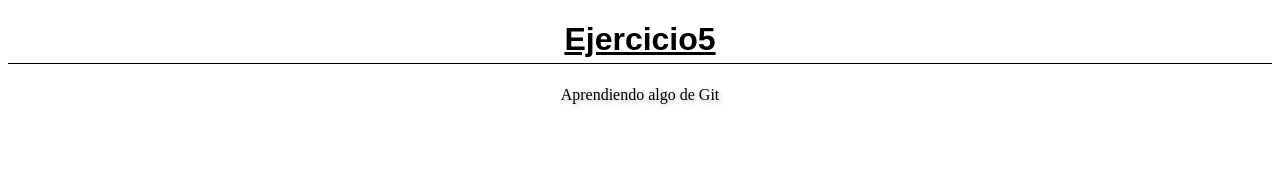
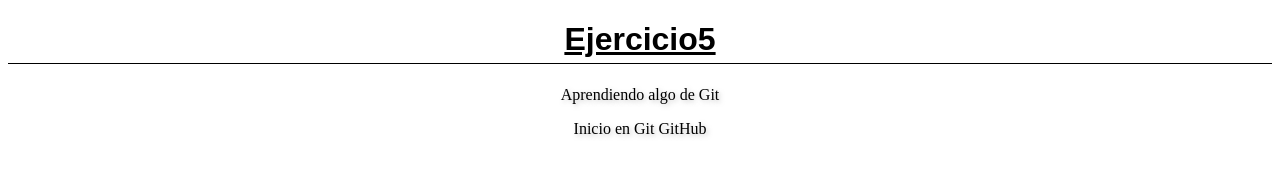
Before and after one commit to CelinaNSouza/ejercicio6, a plain HTML site: page index.html in a window 1280 px wide. Drawn offline with Linux system fonts and the light colour scheme.

Commit message:
Alteraciones en Git

```diff
--- a/index.html
+++ b/index.html
@@ -9,5 +9,6 @@
 <body>
     <h1>Ejercicio5</h1>
     <p>Aprendiendo algo de Git</p>
+    <p>Inicio en Git GitHub</p>
 </body>
 </html>
```
